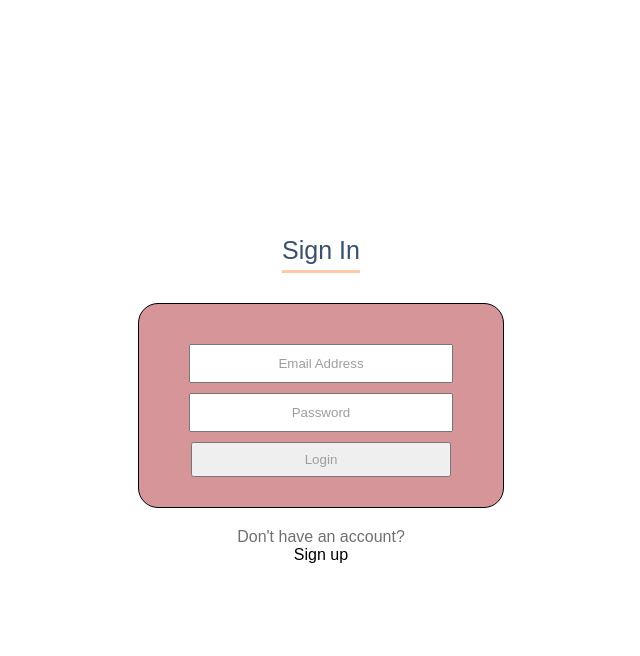
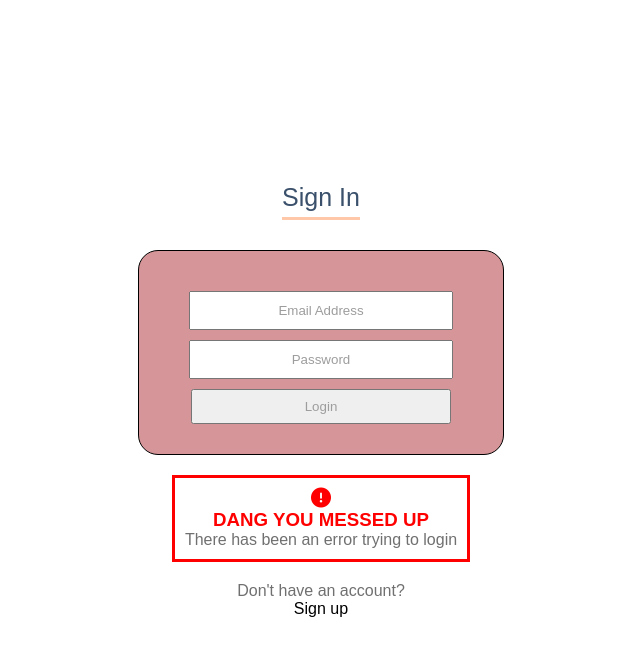
Before and after one commit to mennymendoza/gomoku, a PHP site: page /pages/login/index.html in a window 1280 px wide. Shown: the top 656 px of the page, without its empty margins (319-959 px from the left). Run offline with PHP 8.4, Linux system fonts and the light colour scheme; data that the repository does not hold is empty; some libraries are stand-ins or nearby versions; some web fonts are replaced.

Commit message:
Error message section created

```diff
--- a/css/login.css
+++ b/css/login.css
@@ -23,3 +23,17 @@ a {
     color: #000;
     text-decoration: none;
 }
+
+#error-sect {
+    border: 3px solid red;
+    padding: 10px;
+    margin-bottom: 20px;
+    text-align: center;
+}
+#error-sect h3 {
+    color: red;
+}
+.fas {
+    color: red;
+    font-size: 20px;
+}
--- a/pages/login/index.html
+++ b/pages/login/index.html
@@ -19,10 +19,16 @@
                     <!-- image would go here -->
                 </form>
             </div>
+            <div id="error-sect">
+                <i class="fas fa-exclamation-circle"></i>
+                <h3>DANG YOU MESSED UP</h3>
+                <p>There has been an error trying to login</p>
+            </div>
             <p>Don't have an account?</p>
             <a href="../signup/index.html">Sign up</a>
         </section>
         <!-- footer goes here -->
         <script src="../../js/requests.js"></script>
+        <script src="https://kit.fontawesome.com/ddd9f3b4e4.js" crossorigin="anonymous"></script>
     </body>
 </html>
```
